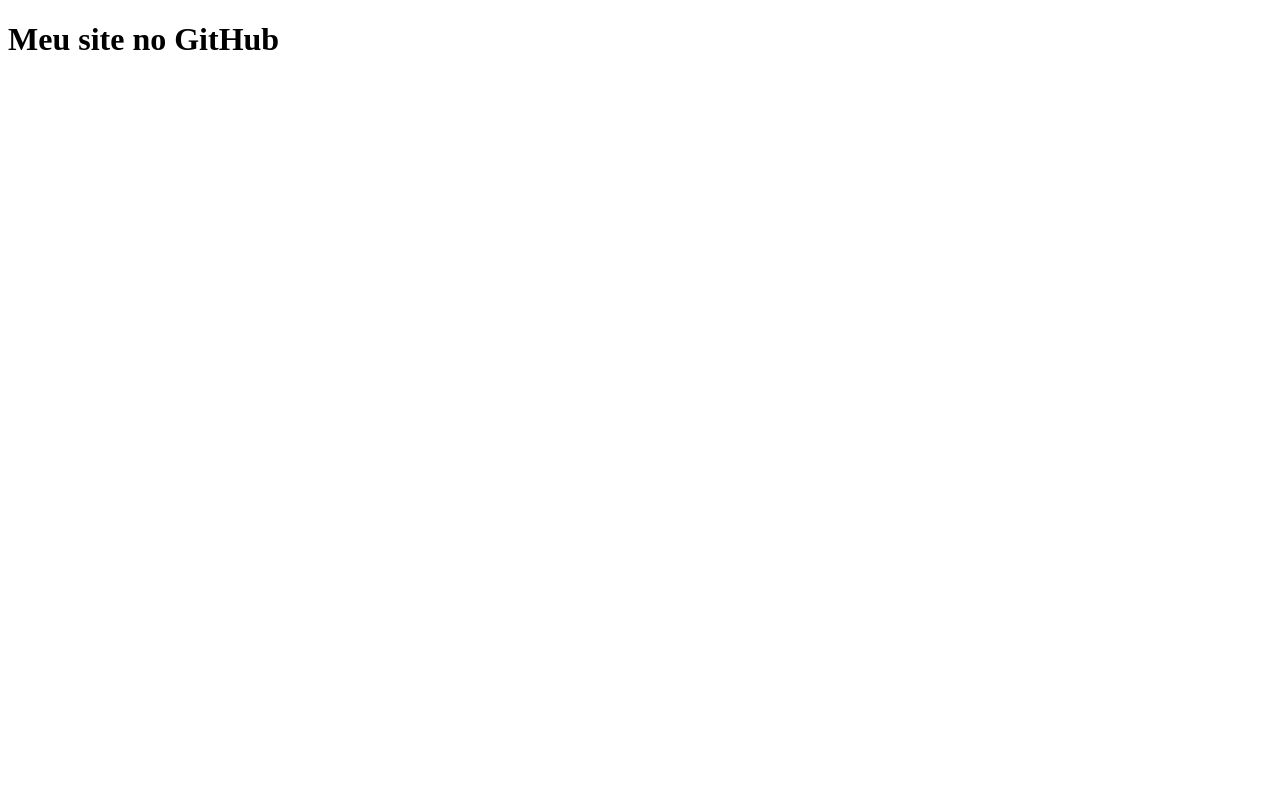
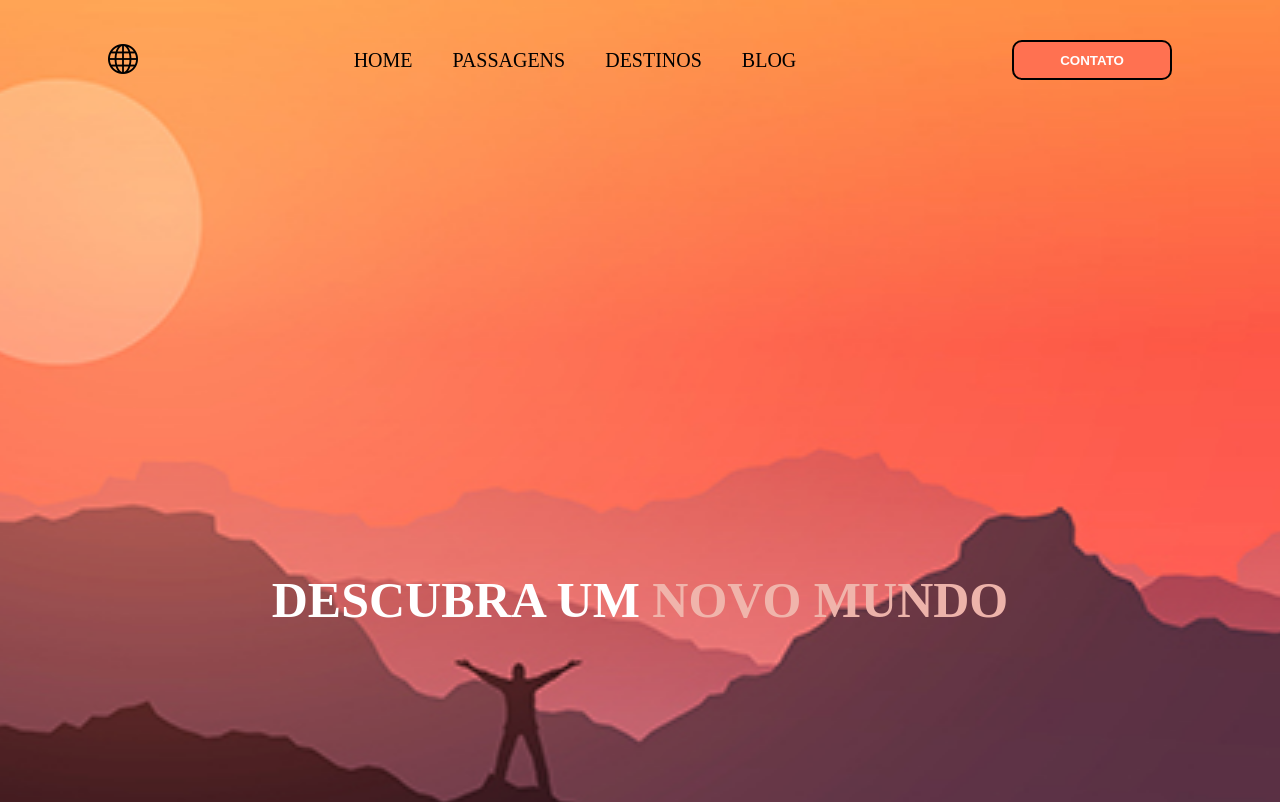
Before and after one commit to Welington-alcance/meu-site.github.io, a plain HTML site: page index.html in a window 1280 px wide. Shown: the top 802 px of the page. Drawn offline with nearby package versions, Linux system fonts and the light colour scheme.

Commit message:
site test

```diff
--- a/index.html
+++ b/index.html
@@ -2,12 +2,31 @@
 <html lang="pt-BR">
 <head>
     <meta charset="UTF-8">
-    <meta name="viewport" content="width=device-width, initial-scale=1.0">
-    <title>Meu site no GitHub</title>
+    <meta name="viewport" content="width=device-width initial-scale=1.0">
+    <link rel="stylesheet" href="https://cdn.jsdelivr.net/npm/bootstrap-icons@1.11.3/font/bootstrap-icons.min.css">
+    <link rel="stylesheet" href="style.css">
+    <title>Header 2 | Dev by Welington</title>
 </head>
 <body>
+    <header id="header">
+        <section class="flex">
+            <a href="#"><i class="bi bi-globe"></i></a>
+            <nav class="manu">
+                <a href="#"class="item-manu">HOME</a>
+                <a href="#"class="item-manu">PASSAGENS</a>
+                <a href="https://www.chess.com/home"class="item-manu">DESTINOS</a>
+                <a href="#"class="item-manu">BLOG</a>
+            </nav>
 
-    <h1> Meu site no GitHub</h1>
+            <a href="#"><button class="btn-contato">CONTATO</button></a>
 
+        </section>
+    </header>
+    <main>
+        <h1 class="Titulo">DESCUBRA UM <span class="titulo-span">NOVO MUNDO</span></h1>
+    </main>
+
+    <script src="script.js"></script>
 </body>
+
 </html>
--- /dev/null
+++ b/script.js
@@ -0,0 +1,4 @@
+window.addEventListener("scroll", function () {
+    var header = document.querySelector('#header')
+    header.classList.toggle('rolagem', window.scrollY > 100)
+})
--- /dev/null
+++ b/style.css
@@ -0,0 +1,90 @@
+*{
+    margin: 0;
+    padding: 0;
+    text-decoration: none;
+    box-sizing: border-box;
+}
+
+html{
+    height: 500vh;
+}
+
+header{
+    position: fixed;
+    width: 100%;
+}
+/*Inicio do js*/
+header.rolagem .flex{
+    background-color: #000;
+    padding: 20px 0;
+}
+
+header.rolagem i, header.rolagem .item-manu{
+    color: #fff;
+}
+
+header.rolagem .btn-contato{
+    width: 180px;
+    background-color: #ff7151;
+    color: #fff;
+    border: #fff solid 2px ;
+    border-radius: 10px;
+}
+/*fim do js*/
+
+
+.flex{
+    display: flex;
+    align-items: center;
+    justify-content: space-around;
+    padding: 40px 0;
+    transition: 1s;
+}
+
+
+header a i{
+    font-size: 30px;
+    color: black;
+}
+
+.manu{
+    display: flex;
+    gap: 40px;
+    font-size: 20px;
+}
+
+.item-manu{
+    color: #000;
+}
+
+.btn-contato{
+    width: 160px;
+    height: 40px;
+    font-weight: bold;
+    background-color: #ff7151;
+    color: #fff;
+    border: #000 solid 2px ;
+    border-radius: 10px;
+    cursor: pointer;
+    transition: 1s;
+}
+
+main{
+    height: 150vh;
+    display: flex;
+    align-items: center;
+    justify-content: center;
+    background-image: url(img/background-image.jpg);
+    background-repeat: no-repeat;
+    background-position: center;
+    background-size: cover;
+}
+
+.Titulo{
+    font-size: 50px;
+    text-align: center;
+    color: #fff;
+}
+.titulo-span{
+    color: #f0b6acfa;
+}
```
Also changed, not shown: img/background-image.jpg (added).
